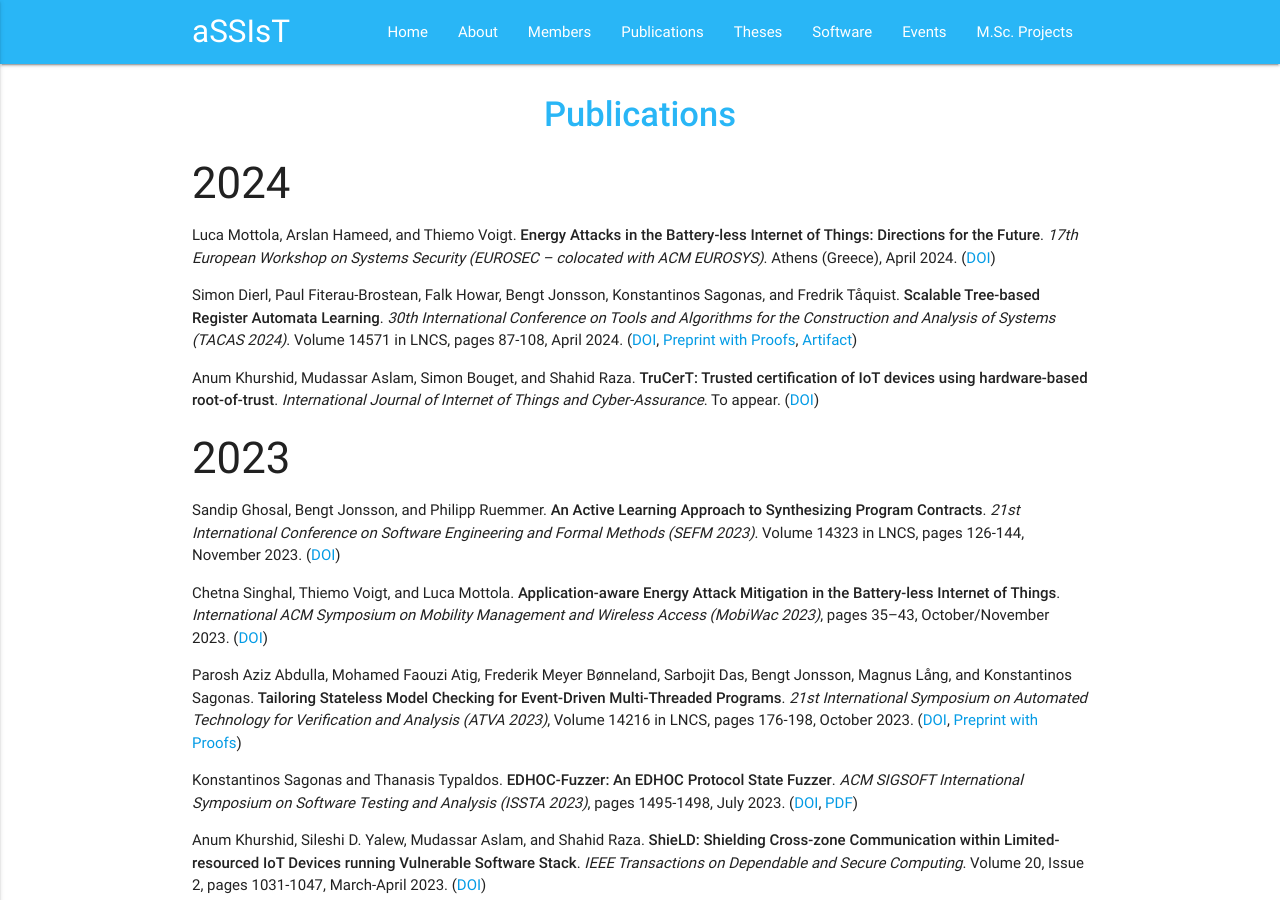
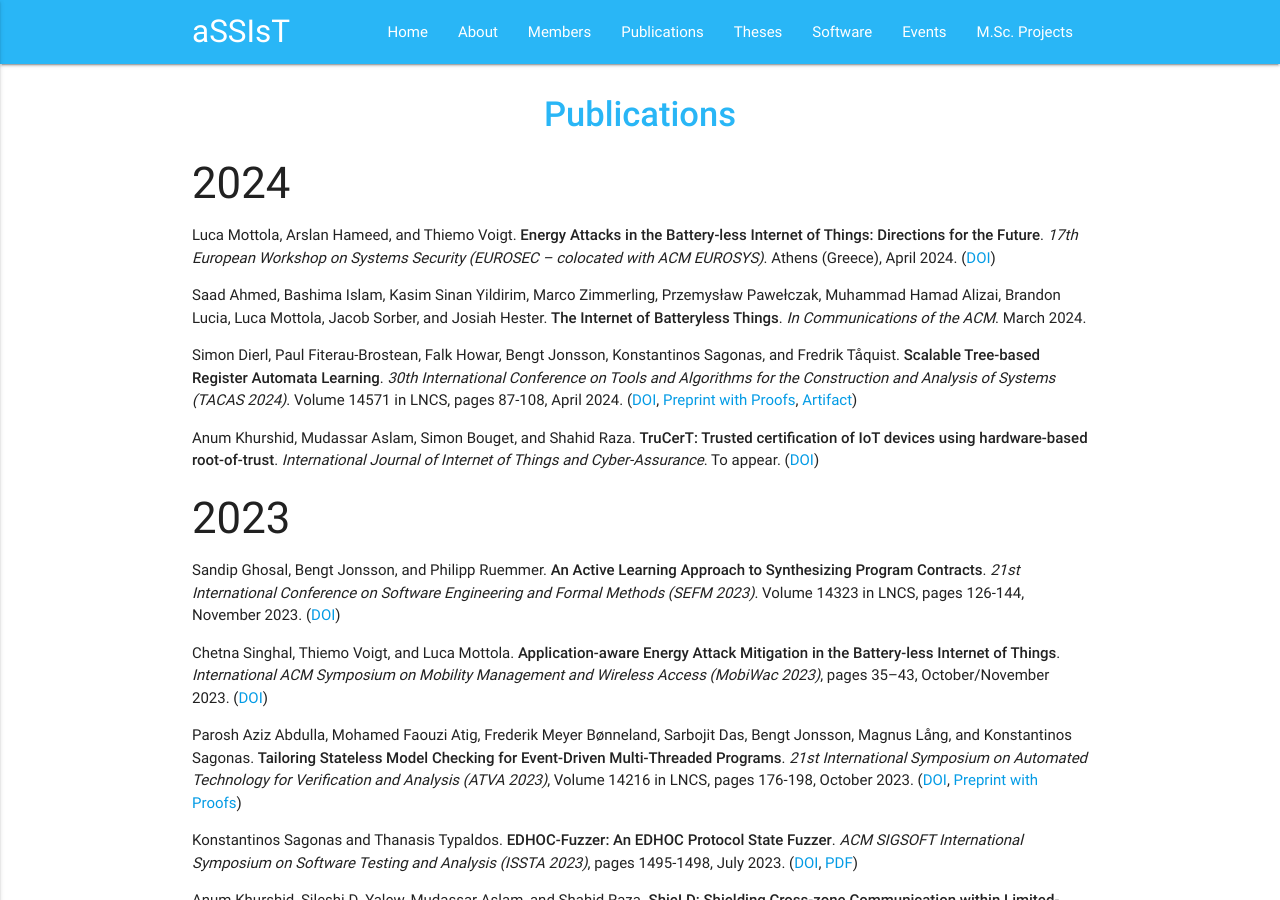
Before and after one commit to assist-project/assist-project.github.io, a Jekyll site: the page built from 03-publications.md, in a window 1280 px wide and 900 px high. Built offline with Jekyll 4.4.1, drawn with Linux system fonts in a browser that asks for light colours.

Commit message:
Update 03-publications.md
Added '24 papers

```diff
--- a/03-publications.md
+++ b/03-publications.md
@@ -7,6 +7,8 @@ permalink: /publications/
 ### 2024
 
 - Luca Mottola, Arslan Hameed, and Thiemo Voigt. **Energy Attacks in the Battery-less Internet of Things: Directions for the Future**. _17th European Workshop on Systems Security (EUROSEC – colocated with ACM EUROSYS)_. Athens (Greece), April 2024. ([DOI](https://dl.acm.org/doi/10.1145/3642974.3652283))
+
+- Saad Ahmed, Bashima Islam, Kasim Sinan Yildirim, Marco Zimmerling, Przemysław Pawełczak, Muhammad Hamad Alizai, Brandon Lucia, Luca Mottola, Jacob Sorber, and Josiah Hester. **The Internet of Batteryless Things**. _In Communications of the ACM_. March 2024.
 
 - Simon Dierl, Paul Fiterau-Brostean, Falk Howar, Bengt Jonsson, Konstantinos Sagonas, and Fredrik Tåquist. **Scalable Tree-based Register Automata Learning**. _30th International Conference on Tools and Algorithms for the Construction and Analysis of Systems (TACAS 2024)_. Volume 14571 in LNCS, pages 87-108, April 2024. ([DOI](https://doi.org/10.1007/978-3-031-57249-4_5), [Preprint with Proofs](https://arxiv.org/abs/2401.14324), [Artifact][TACAS-2024-Artifact])
 
```
